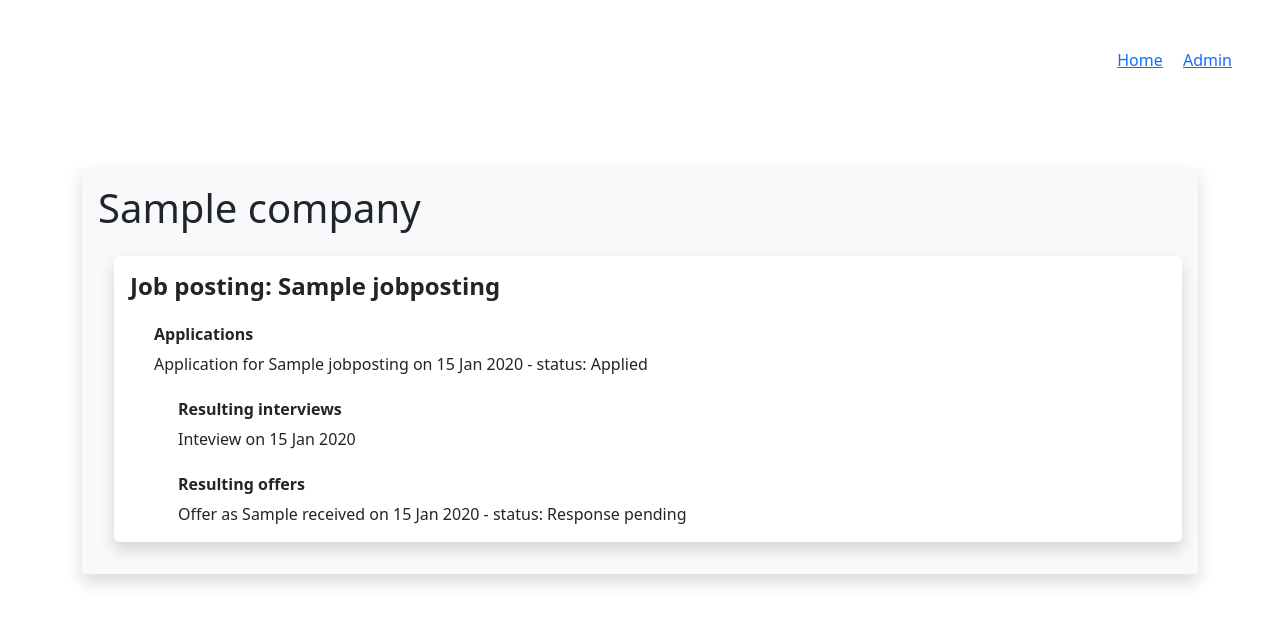
After one commit to neptunhiker/home, a Django app: page /jobsearch/company/list in a window 1280 px wide. The commit adds this page. Shown: the top 625 px of the page. Run offline with Django 4.2, Linux system fonts and the light colour scheme; a user stored in the database is signed in; tables that the repository leaves empty hold one stand-in row (values such as "Sample post"); parts of the project's set-up code (start-up, migrations or seed data) failed here and were passed over; some libraries are stand-ins or nearby versions.

Commit message:
Create a hierarchy of companies, job postings, applications, offers etc.

```diff
--- a/jobsearch/models.py
+++ b/jobsearch/models.py
@@ -30,6 +30,7 @@ class Company(models.Model):
     name = models.CharField(max_length=50)
     website = models.URLField(blank=True, null=True)
     description = models.TextField(blank=True, null=True)
+    headhunter = models.BooleanField(default=False)
 
     class Meta:
         ordering = ['name']
@@ -83,7 +84,7 @@ class Application(models.Model):
         verbose_name_plural = 'Applications'
 
     def __str__(self):
-        return f'{self.job_posting} - {self.date} - {self.status}'
+        return f'Application for {self.job_posting} on {self.date.strftime("%d %b %Y")} - status: {self.status}'
 
 class Interview(models.Model):
     id = models.UUIDField(primary_key=True, default=uuid.uuid4, editable=False)
@@ -104,7 +105,7 @@ class Interview(models.Model):
         verbose_name_plural = 'Interviews'
 
     def __str__(self):
-        return f'{self.application} - {self.date} - {self.time}'
+        return f'Inteview on {self.date.strftime("%d %b %Y")}'
 
 class Offer(models.Model):
     id = models.UUIDField(primary_key=True, default=uuid.uuid4, editable=False)
@@ -127,4 +128,4 @@ class Offer(models.Model):
         verbose_name_plural = 'Offers'
 
     def __str__(self):
-        return f'{self.position} - {self.date} - {self.salary}'
+        return f'Offer as {self.position} received on {self.date.strftime("%d %b %Y")} - status: {self.status}'
--- /dev/null
+++ b/jobsearch/templates/jobsearch/company_list.html
@@ -0,0 +1,50 @@
+{% extends "timetracking/base.html" %}
+
+{% load crispy_forms_tags %}
+{% block title %}Edit Booking{% endblock title %}
+
+{% block content %}
+
+<section>
+  <div class="container">
+    {% for company in companies %}
+      <div class="bg-light p-3 my-5 shadow">
+        <div class="h1 mb-4">{{ company }}</div>
+        {% for jobposting in company.jobposting_set.all %}
+        <div class="ms-3 bg-white p-3 rounded shadow my-3">
+
+          <div class="h4 fw-bold">Job posting: {{ jobposting }}</div>
+          <div class="ms-4">
+
+            <div class="h6 fw-bold mt-4">Applications</div>
+            {% for application in jobposting.application_set.all %}
+              <div>{{ application }}</div>
+              <div class="ms-4">
+
+                <div class="h6 fw-bold mt-4">Resulting interviews</div>
+                {% for interview in application.interview_set.all %}
+                  <div>{{ interview }}</div>
+                {% empty %}
+                  <div>No interviews scheduled yet</div>
+                {% endfor %}
+                <div class="h6 fw-bold mt-4">Resulting offers</div>
+                {% for offer in application.offer_set.all %}
+                  <div>{{ offer }}</div>
+                {% empty %}
+                  <div>No offers made yet</div>
+                {% endfor %}
+              </div>
+
+            {% empty %}
+              <div>No applications sent yet</div>
+            {% endfor %}
+          </div>
+          </div>
+          {% empty %}
+          <div>No job postings so far</div>
+        {% endfor %}
+      </div>
+    {% endfor %}
+  </div>
+</section>
+{% endblock content %}
--- a/jobsearch/templates/jobsearch/home.html
+++ b/jobsearch/templates/jobsearch/home.html
@@ -13,7 +13,7 @@
       <div class="col-12 col-lg-8 col-xl-6 d-flex flex-wrap gap-4 justify-content-center align-items-center">
         <a href="#" class="btn btn-outline-light fw-bold bg-outline-dark p-3">Activities</a>
         <a href="#" class="btn btn-outline-light fw-bold bg-outline-dark p-3">Contacts</a>
-        <a href="#" class="btn btn-outline-light fw-bold bg-outline-dark p-3">Companies</a>
+        <a href="{% url 'company_list' %}" class="btn btn-outline-light fw-bold bg-outline-dark p-3">Companies</a>
         <a href="#" class="btn btn-outline-light fw-bold bg-outline-dark p-3">Job postings</a>
         <a href="#" class="btn btn-outline-light fw-bold bg-outline-dark p-3">Applications</a>
         <a href="#" class="btn btn-outline-light fw-bold bg-outline-dark p-3">Interviews</a>
--- a/jobsearch/urls.py
+++ b/jobsearch/urls.py
@@ -1,5 +1,5 @@
 from django.urls import path
-from .views import HomePageView, ActivityDetailView, ActivityUpdateView, ActivityCreateView, ActivityDeleteView
+from .views import HomePageView, ActivityDetailView, ActivityUpdateView, ActivityCreateView, ActivityDeleteView, CompanyListView
 
 
 urlpatterns = [
@@ -8,4 +8,5 @@ urlpatterns = [
     path('activity/edit/<uuid:pk>', ActivityUpdateView.as_view(), name='activity_edit'),
     path('activity/new', ActivityCreateView.as_view(), name='activity_new'),
     path('activity/delete/<uuid:pk>', ActivityDeleteView.as_view(), name='activity_delete'),
+    path('company/list', CompanyListView.as_view(), name='company_list'),
 ]
--- a/jobsearch/views.py
+++ b/jobsearch/views.py
@@ -2,7 +2,7 @@ from django.shortcuts import render
 from django.urls import reverse
 from django.views.generic import ListView, DetailView, UpdateView, CreateView, DeleteView
 
-from .models import Activity
+from .models import Activity, Company, JobPosting, Application, Interview, Offer
 from django.contrib.auth.mixins import LoginRequiredMixin
 
 class HomePageView(LoginRequiredMixin, ListView):
@@ -37,3 +37,8 @@ class ActivityDeleteView(LoginRequiredMixin, DeleteView):
 
     def get_success_url(self) -> str:
         return reverse("jobsearch_home")
+
+class CompanyListView(LoginRequiredMixin, ListView):
+    model = Company
+    template_name = 'jobsearch/company_list.html'
+    context_object_name = 'companies'
```
Also changed, not shown: apps/views.py (line endings or trailing spaces), jobsearch/migrations/0007_company_headhunter.py (added).
